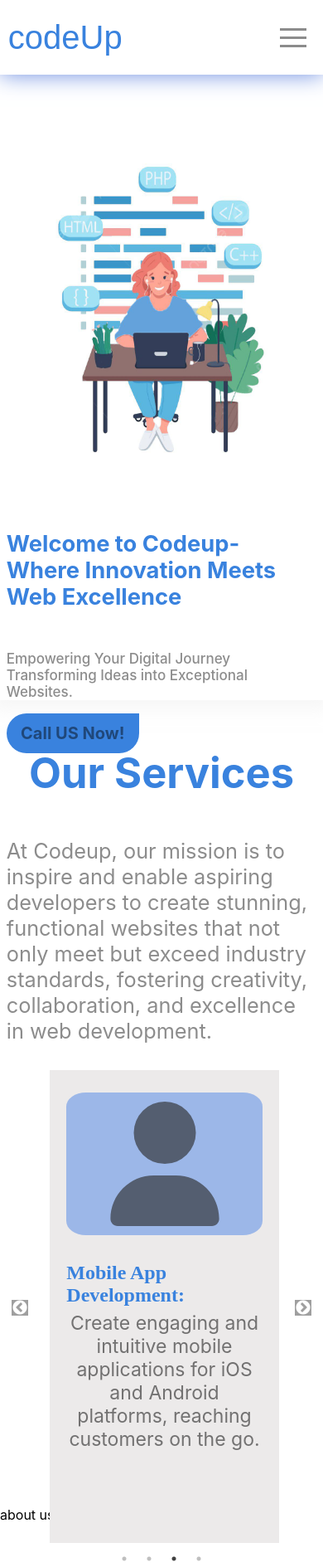
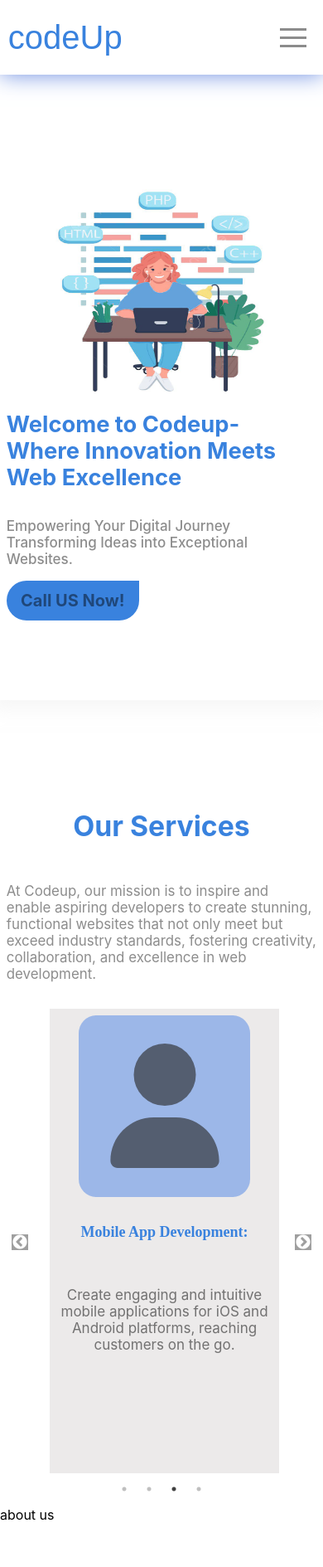
Before and after one commit to RayanAlHassan/codeUp_client, a React (Create React App) app in the folder client/: page / in a window 390 px wide. Shown: the whole page at 83% size. After the commit the page ends 1836 px from the top, so only its background shows below. Built offline with nearby package versions, Linux system fonts and the light colour scheme; a web font is replaced by a local one.

Commit message:
fixing services

```diff
--- a/client/src/Component/HeroSection/HeroSection.module.css
+++ b/client/src/Component/HeroSection/HeroSection.module.css
@@ -47,7 +47,7 @@
   flex-direction: column;
   align-items: flex-start;
   justify-content: center;
-  row-gap: 1rem;
+  /* row-gap: 1rem; */
   width: 96%;
   z-index: 2;
 }
@@ -145,9 +145,9 @@
     padding-top: 7rem;
   } */
   .div {
-    padding-top: 37rem;  }
+    padding-top: 29rem;  }
   .right {
-    background-size: 100% 50%;
+    background-size: 100% 38%;
   }
 }
 @media (max-width: 390px) {
@@ -157,9 +157,9 @@
     font-size: 20px;
   }
   .div {
-    padding-top: 44rem;
+    padding-top: 25rem;
   }
   .right {
-    background-size: 100% 50%;
+    background-size: 100% 35%;
   }
 }
--- a/client/src/Component/OurServices/OurServices.module.css
+++ b/client/src/Component/OurServices/OurServices.module.css
@@ -17,6 +17,7 @@ h2 {
   width: 100%;
   /* height: 100%; */
   margin-top: 2rem;
+  font-size: 22px;
   display: flex;
   align-items: center;
   justify-content: center;
@@ -70,7 +71,7 @@ h2 {
     justify-content: center;
   }
   .bcgIcon{
-    width: 100%;
+    width: 75%;
     height: 100%;
     background-color: #447fe57a;
     border-radius: 10%;
@@ -107,3 +108,29 @@ h2 {
 .card:hover .hoverDetails {
   opacity: 1;
 }
+@media (max-width:560px) {
+  h1{
+    font-size: 4vh;
+  }
+  h2{
+    font-size: 18px;
+  }
+  .right{
+    font-size: 2vh;
+  }
+  .desc{
+    font-size: 17px;
+  }
+  .card{
+    height: 35rem;
+    width: 25rem;
+    /* background-color: hsl(0deg 0% 92.54% / 30%); */
+    display: flex;
+    justify-content: center;
+    align-items: flex-start;
+    position: relative;
+    overflow: hidden;
+    /* border: 1px solid gray; */
+    padding: 0rem;
+  }
+}
```
